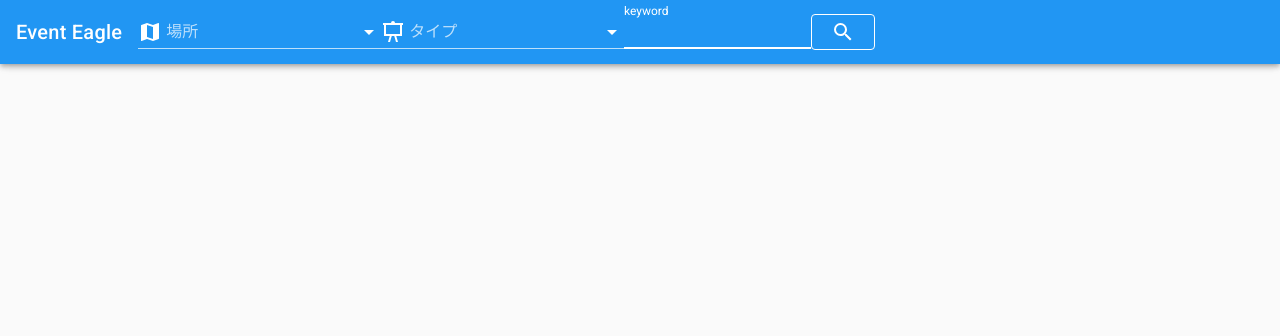
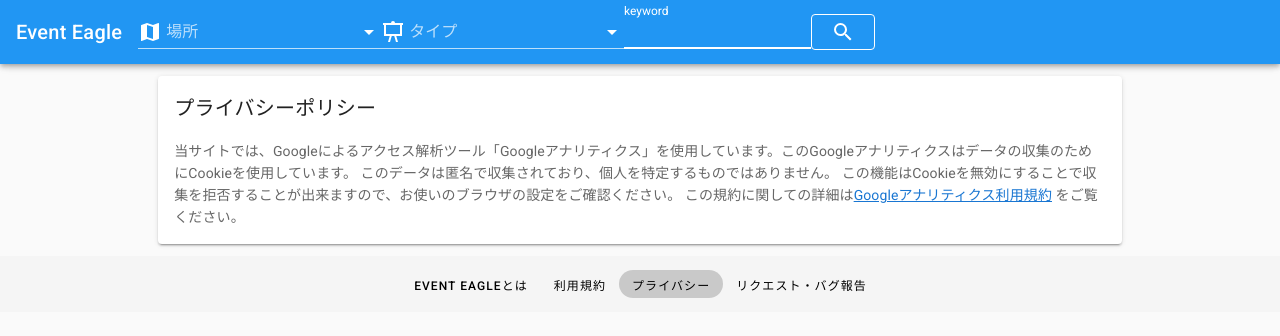
Before and after one commit to 2bo/ivent-gate-frontend-vuecli, a Vue app: page /privacy in a window 1280 px wide. Shown: the top 336 px of the page. Built offline with nearby package versions, Linux system fonts and the light colour scheme; no server answers.

Commit message:
プライバシーポリシーページの追加

```diff
--- a/src/components/AppFooter.vue
+++ b/src/components/AppFooter.vue
@@ -22,6 +22,7 @@
             links: [
                 {link_name: 'about', name: 'Event Eagleとは'},
                 {link_name: 'terms', name: '利用規約'},
+                {link_name: 'privacy', name: 'プライバシー'},
                 {link_name: 'request', name: 'リクエスト・バグ報告'},
             ],
         }),
--- /dev/null
+++ b/src/pages/Privacy.vue
@@ -0,0 +1,23 @@
+<template>
+    <div>
+        <v-content>
+            <v-container>
+                <v-row justify="center">
+                    <v-col cols="12" sm="12" md="10" lg="10" xl="10">
+                        <v-card>
+                            <v-card-title>プライバシーポリシー</v-card-title>
+                            <v-card-text>
+                                当サイトでは、Googleによるアクセス解析ツール「Googleアナリティクス」を使用しています。このGoogleアナリティクスはデータの収集のためにCookieを使用しています。
+                                このデータは匿名で収集されており、個人を特定するものではありません。
+                                この機能はCookieを無効にすることで収集を拒否することが出来ますので、お使いのブラウザの設定をご確認ください。
+                                この規約に関しての詳細は<a href="https://marketingplatform.google.com/about/analytics/terms/jp/"
+                                               target="_blank" rel="noopener">Googleアナリティクス利用規約</a>
+                                をご覧ください。
+                            </v-card-text>
+                        </v-card>
+                    </v-col>
+                </v-row>
+            </v-container>
+        </v-content>
+    </div>
+</template>
--- a/src/router.js
+++ b/src/router.js
@@ -7,6 +7,7 @@ import TaggedEventList from "./pages/TaggedEventList"
 import About from "./pages/About"
 import Terms from "./pages/Terms"
 import Request from "./pages/Request"
+import Privacy from "./pages/Privacy"
 
 Vue.use(VueRouter);
 
@@ -22,6 +23,7 @@ const routes = [
     {path: '/about', name: 'about', component: About},
     {path: '/terms', name: 'terms', component: Terms},
     {path: '/request', name: 'request', component: Request},
+    {path: '/privacy', name: 'privacy', component: Privacy},
 ];
 
 const router = new VueRouter({
```
